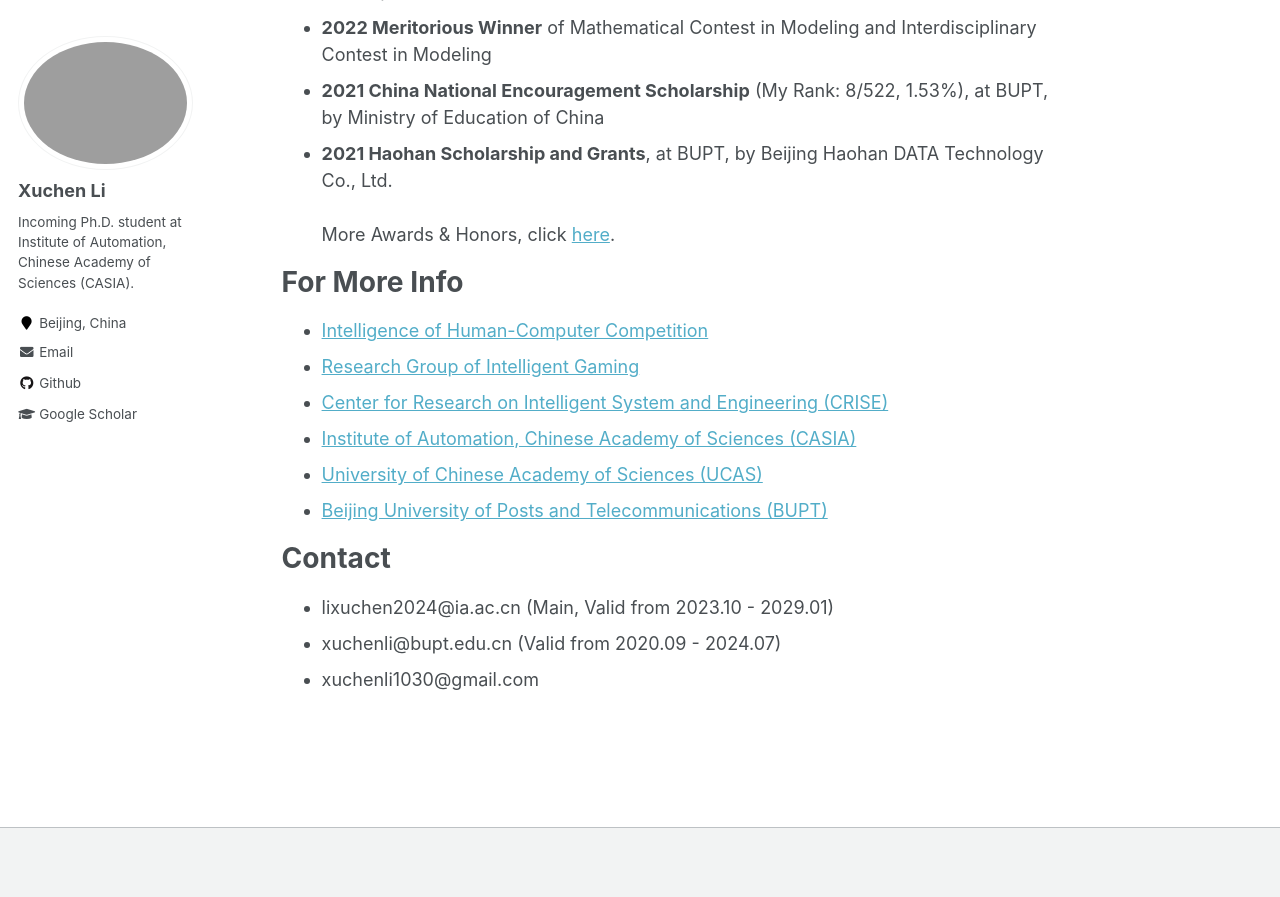
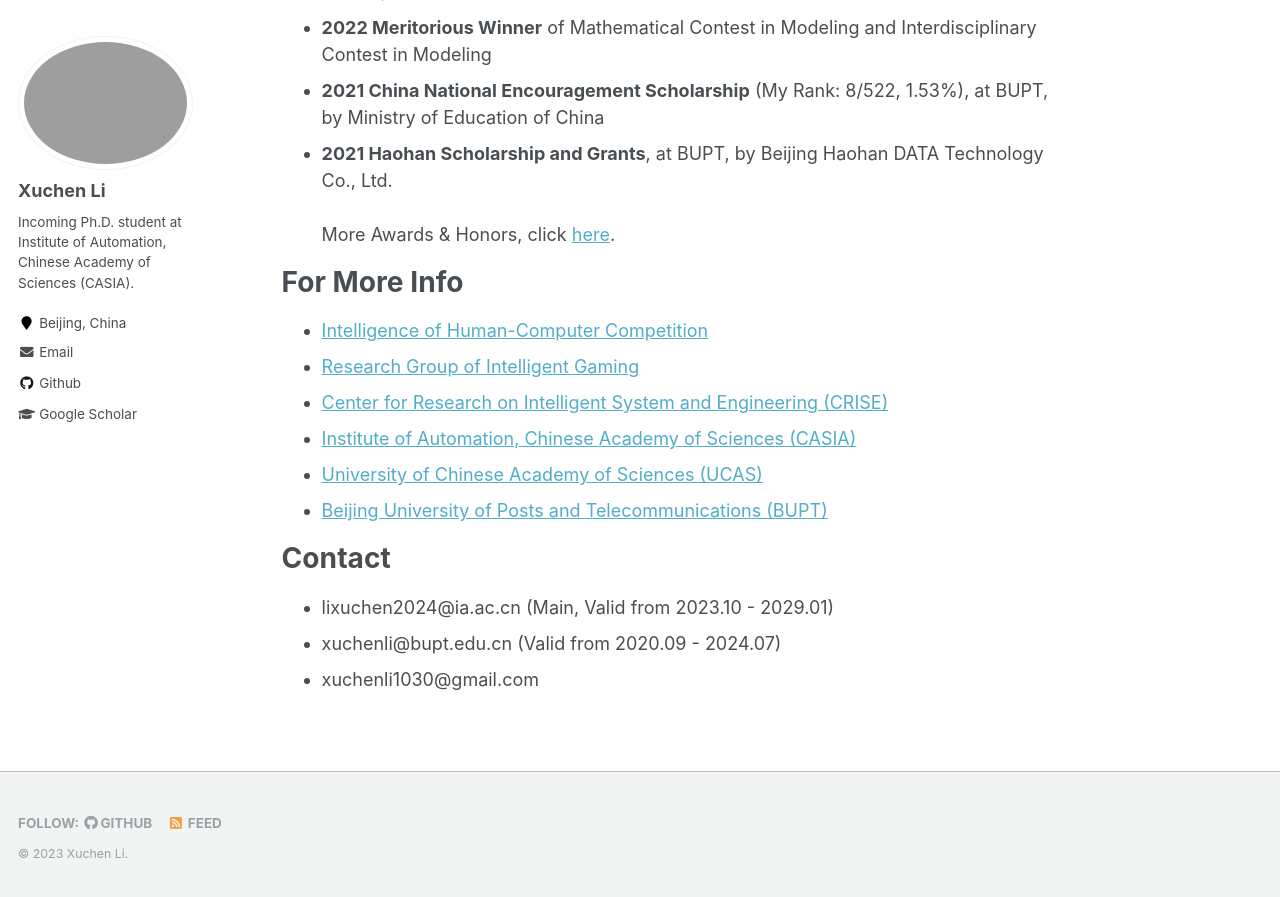
Before and after one commit to Xuchen-Li/Xuchen-Li.github.io, a Jekyll site: the page built from _pages/about.md, in a window 1280 px wide and 900 px high, scrolled down 3599 px. Shown: the top 897 px of the window. Built offline with Jekyll 4.4.1, drawn with Linux system fonts in a browser that asks for light colours.

Commit message:
Update footer.html

```diff
--- a/_includes/footer.html
+++ b/_includes/footer.html
@@ -1,4 +1,4 @@
-<!-- {% include base_path %}
+{% include base_path %}
 
 <div class="page__footer-follow">
   <ul class="social-icons">
@@ -21,5 +21,4 @@
   </ul>
 </div>
 
-<div class="page__footer-copyright">&copy; {{ site.time | date: '%Y' }} {{ site.name | default: site.title }}. {{ site.data.ui-text[site.locale].powered_by | default: "Powered by" }} <a href="http://jekyllrb.com" rel="nofollow">Jekyll</a> &amp; <a href="https://github.com/academicpages/academicpages.github.io">AcademicPages</a>, a fork of <a href="https://mademistakes.com/work/minimal-mistakes-jekyll-theme/" rel="nofollow">Minimal Mistakes</a>.</div>
- -->
+<div class="page__footer-copyright">&copy; {{ site.time | date: '%Y' }} {{ site.name | default: site.title }}.</div>
```
